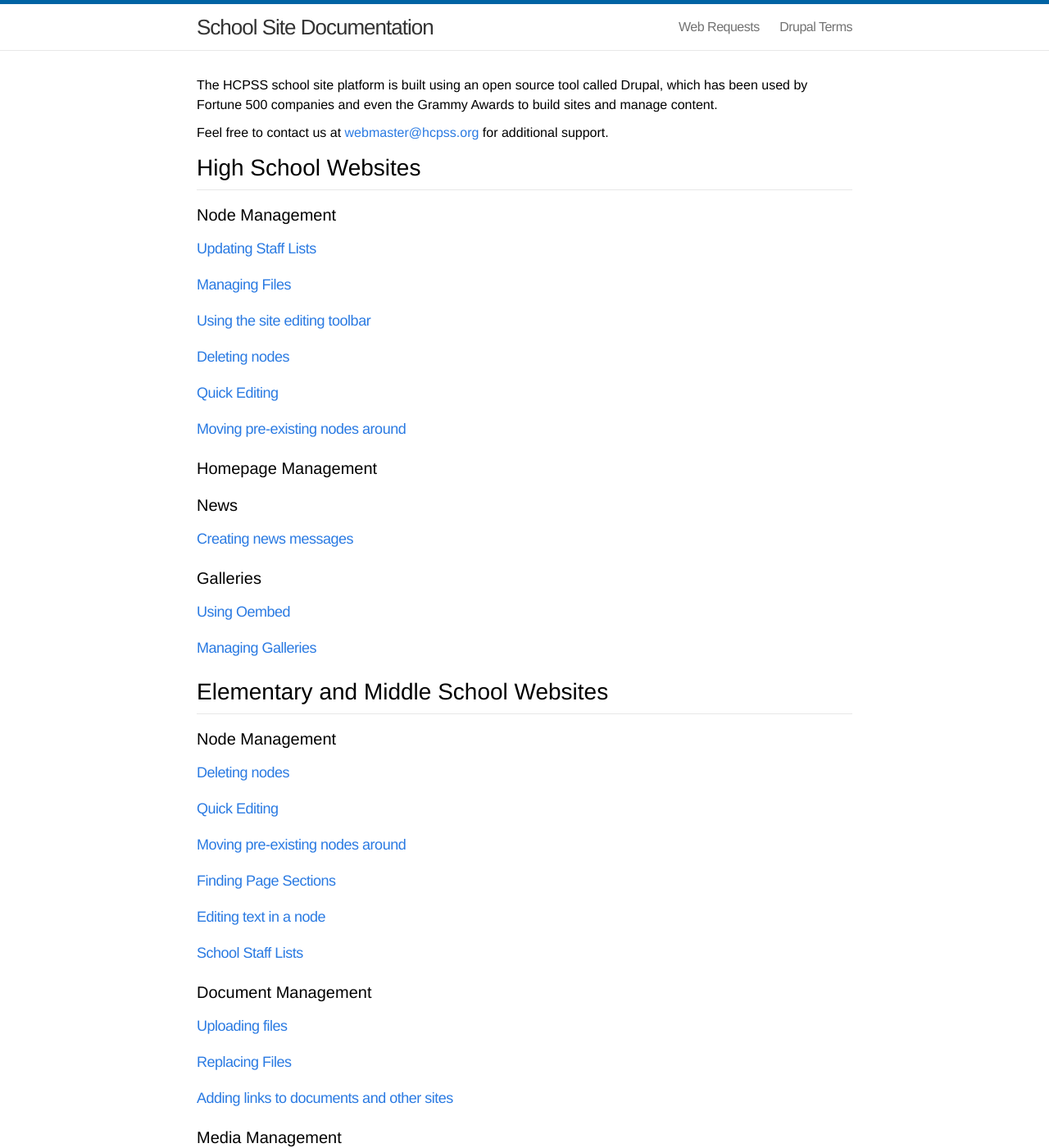
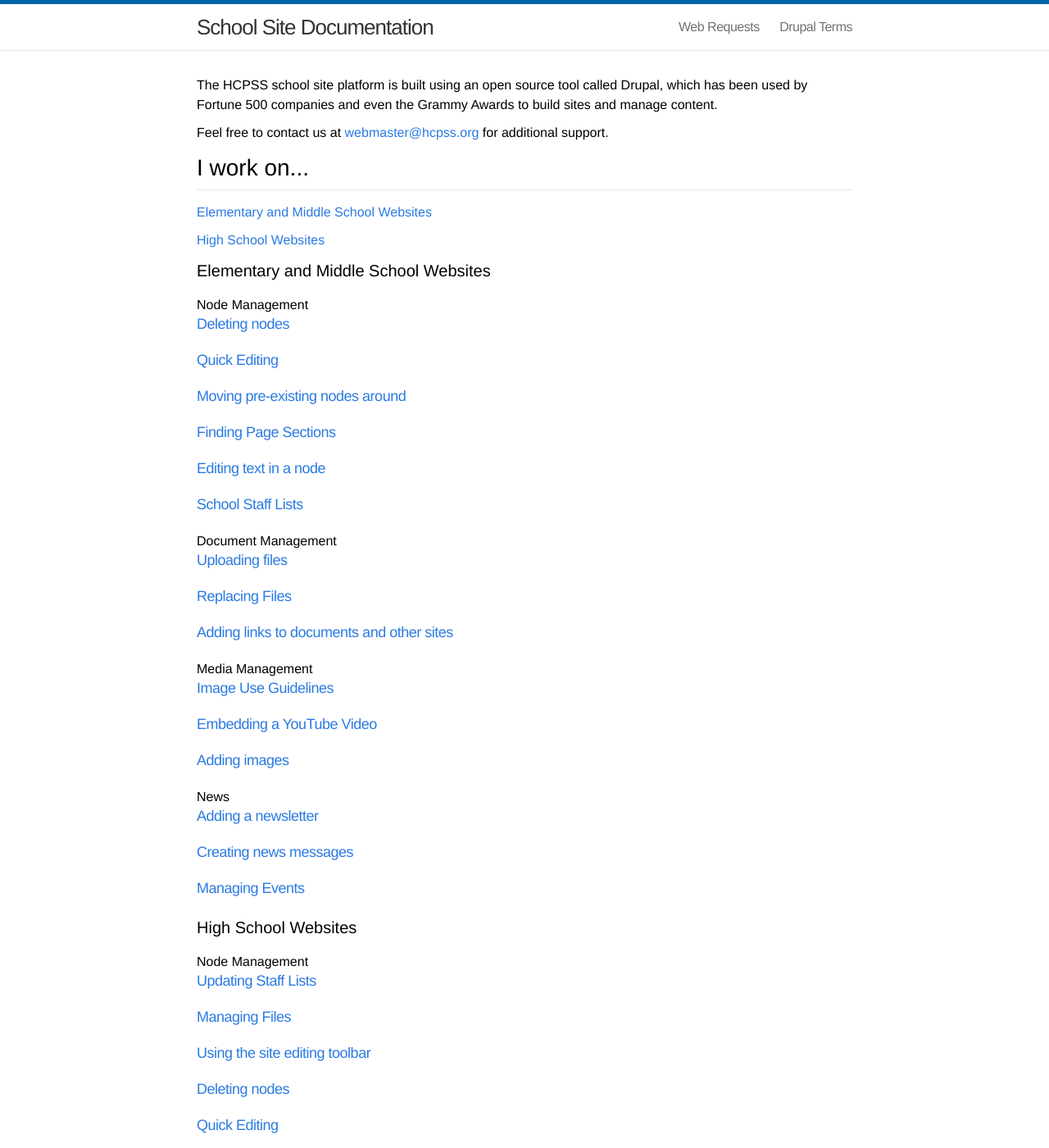
Before and after one commit to HCPSS/schoolsites-help, a Jekyll site: the page built from index.html, in a window 1280 px wide and 1400 px high. Shown: the whole window at 82% size. Built offline with Jekyll 4.4.1, drawn with Linux system fonts in a browser that asks for light colours; Markdown is read by kramdown in place of the engine named in the settings; some of the changed text lies outside the part shown.

Commit message:
re-ordered school-levels

```diff
--- a/index.html
+++ b/index.html
@@ -10,45 +10,16 @@ layout: default
 
 <!-- Begin categories -->
 
-   <h1>High School Websites</h1>
-   <h2>Node Management</h2>
-      <ul class="posts">
-        {% for post in site.categories.nodes-hs %}
-          <li>
-            <a class="post-link" href="{{ post.url | prepend: site.baseurl }}">{{ post.title }}</a>
-          </li>
-        {% endfor %}
-      </ul>
+<div class="feature">
+<h1>I work on...</h1>
+<p><a href="#es-ms">Elementary and Middle School Websites</a></p>
+<p><a href="#hs">High School Websites</a></p>
+</div>
 
-   <h2>Homepage Management</h2>
-      <ul class="posts">
-        {% for post in site.categories.hs-homepage-edit %}
-          <li>
-            <a class="post-link" href="{{ post.url | prepend: site.baseurl }}">{{ post.title }}</a>
-          </li>
-        {% endfor %}
-      </ul>
 
-   <h2>News</h2>
-      <ul class="posts">
-        {% for post in site.categories.news-hs %}
-          <li>
-            <a class="post-link" href="{{ post.url | prepend: site.baseurl }}">{{ post.title }}</a>
-          </li>
-        {% endfor %}
-      </ul>
 
-   <h2>Galleries</h2>
-      <ul class="posts">
-        {% for post in site.categories.hs-gallery-mgmt %}
-          <li>
-            <a class="post-link" href="{{ post.url | prepend: site.baseurl }}">{{ post.title }}</a>
-          </li>
-        {% endfor %}
-      </ul>
-
-   <h1>Elementary and Middle School Websites</h1>
-   <h2>Node Management</h2>
+   <h2 id="es-ms">Elementary and Middle School Websites</h2>
+   <h3>Node Management</h3>
 
       <ul class="posts">
         {% for post in site.categories.nodes %}
@@ -58,7 +29,7 @@ layout: default
         {% endfor %}
       </ul>
 
-      <h2>Document Management</h2>
+      <h3>Document Management</h3>
 
       <ul class="posts">
         {% for post in site.categories.files %}
@@ -68,7 +39,7 @@ layout: default
         {% endfor %}
       </ul>
 
-      <h2>Media Management</h2>
+      <h3>Media Management</h3>
 
       <ul class="posts">
         {% for post in site.categories.media %}
@@ -78,10 +49,47 @@ layout: default
         {% endfor %}
       </ul>
 
-      <h2>News</h2>
+      <h3>News</h3>
 
       <ul class="posts">
         {% for post in site.categories.news %}
+          <li>
+            <a class="post-link" href="{{ post.url | prepend: site.baseurl }}">{{ post.title }}</a>
+          </li>
+        {% endfor %}
+      </ul>
+
+      <h2 id="hs">High School Websites</h2>
+   <h3>Node Management</h3>
+      <ul class="posts">
+        {% for post in site.categories.nodes-hs %}
+          <li>
+            <a class="post-link" href="{{ post.url | prepend: site.baseurl }}">{{ post.title }}</a>
+          </li>
+        {% endfor %}
+      </ul>
+
+   <h3>Homepage Management</h3>
+      <ul class="posts">
+        {% for post in site.categories.hs-homepage-edit %}
+          <li>
+            <a class="post-link" href="{{ post.url | prepend: site.baseurl }}">{{ post.title }}</a>
+          </li>
+        {% endfor %}
+      </ul>
+
+   <h3>News</h3>
+      <ul class="posts">
+        {% for post in site.categories.news-hs %}
+          <li>
+            <a class="post-link" href="{{ post.url | prepend: site.baseurl }}">{{ post.title }}</a>
+          </li>
+        {% endfor %}
+      </ul>
+
+   <h3>Galleries</h3>
+      <ul class="posts">
+        {% for post in site.categories.hs-gallery-mgmt %}
           <li>
             <a class="post-link" href="{{ post.url | prepend: site.baseurl }}">{{ post.title }}</a>
           </li>
```
